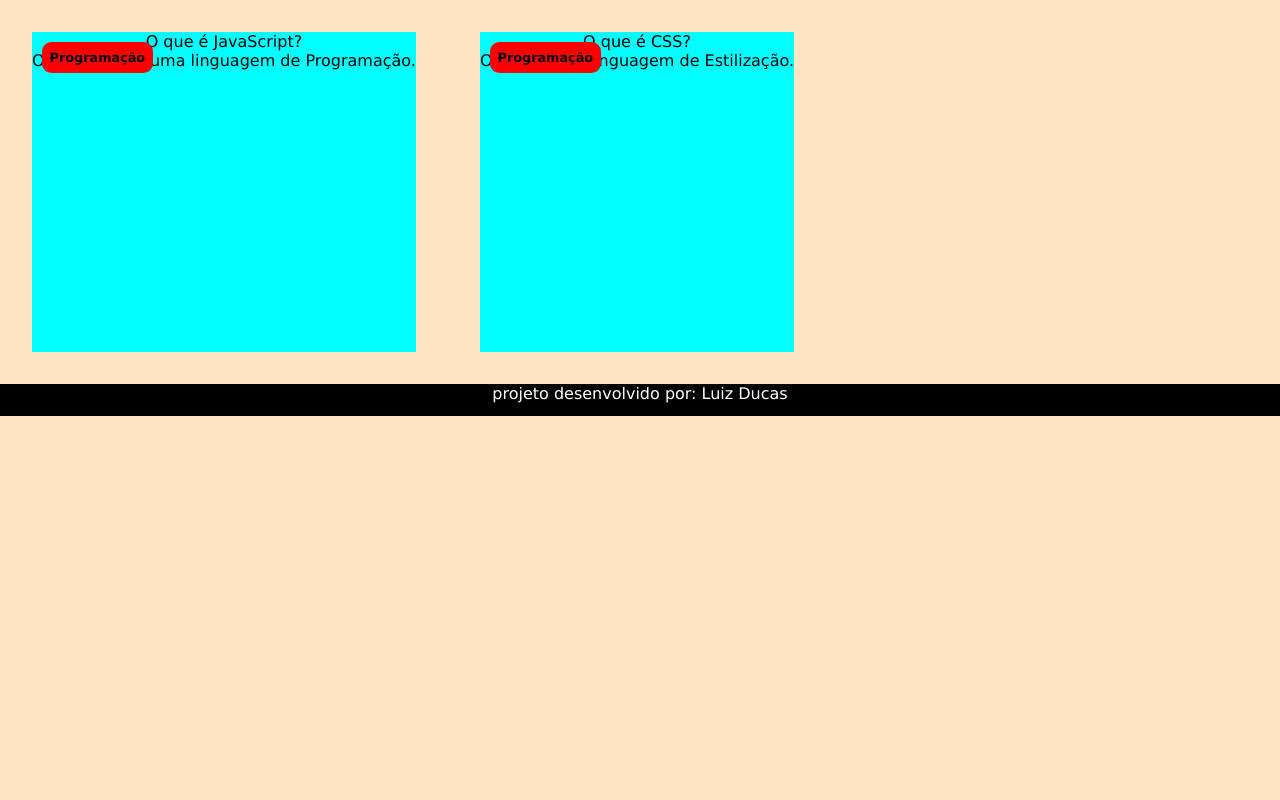
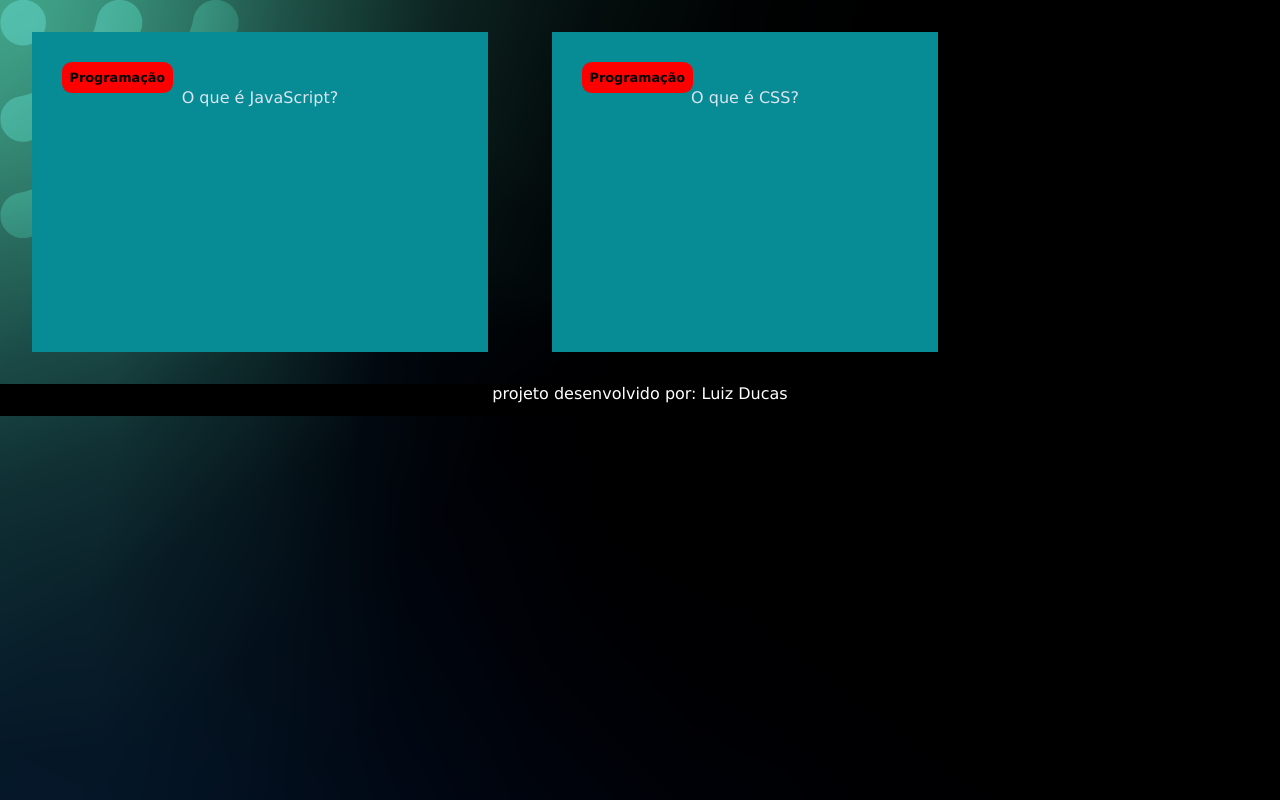
Before and after one commit to luizduca/mat-2-projeto-, a plain HTML site: page mat-2-projeto--main/mat 2/index.html in a window 1280 px wide. Drawn offline with Linux system fonts and the light colour scheme; a web font is replaced by a local one.

Commit message:
Add files via upload

```diff
--- /dev/null
+++ b/mat-2-projeto--main/mat 2/assets/main.js
@@ -0,0 +1,3 @@
+function criaCartao(tema,pergunta,resposta) {
+
+}
--- /dev/null
+++ b/mat-2-projeto--main/mat 2/assets/style.css
@@ -0,0 +1,88 @@
+@import url('https://fonts.googleapis.com/css2?family=Bai+Jamjuree:ital,wght@0,200;0,300;0,400;0,500;0,600;0,700;1,200;1,300;1,400;1,500;1,600;1,700&display=swap');
+
+*{
+    margin: 0;
+    padding: 0;
+}
+
+:root{
+    --cor-do-texto: #DBE4EF;
+    --cor-cartao-frente: #144480;
+    --cor-cartao-verso: #00f4bf;
+}
+
+body{
+    background: url(img/bg-desktop.webp);
+    font-family: Verdana, Geneva, Tahoma, sans-serif;
+
+}
+
+footer{
+    background-color: black;
+    color: white;
+    position: fixed;
+    width: 100%;
+    height: 2rem;
+    text-align: center;
+
+}
+
+footer p{
+    text-align: center;
+    font-size: 0.6rem;
+    margin: 0.5rem;
+}
+
+#container{
+    display: flex;
+}
+
+.cartao{
+    margin: 2rem;
+    height: 20rem;
+    background-color: rgb(7, 140, 150);
+
+
+
+}
+
+.cartao:hover .cartao-conteudo{
+    transform: rotateY(180deg);
+}
+
+.cartao-conteudo{
+    text-align: center;
+    height: 100%;
+    padding: 20px;
+    transform-style: preserve-3d;
+    transition: transform 1s ease-in-out ;
+
+}
+
+.cartao-conteudo h3{
+    background-color: red;
+    text-align: left;
+    padding: 0.5rem;
+    border-radius: 0.6rem;
+    margin: 0.6rem;
+    font-size: 1vw;
+    position: absolute;
+    backface-visibility: hidden;
+
+}
+
+.cartao-conteudo-pergunta{
+    color: var(--cor-do-texto);
+    height: 50%;
+    padding: 20px;
+}
+
+.cartao-conteudo-pergunta,
+.cartao-conteudo-resposta{
+    margin: 1rem;
+    backface-visibility: hidden;
+
+}
+.cartao-conteudo-resposta{
+    transform: rotateY(180deg);
+}
```
Also changed, not shown: mat-2-projeto--main/mat 2/assets/img/bg-desktop.webp (added), mat-2-projeto--main/mat 2/assets/img/bg-mobile.webp (added), mat-2-projeto--main/mat 2/assets/img/bg-tablet.webp (added), mat-2-projeto--main/mat 2/index.html (line endings or trailing spaces).
